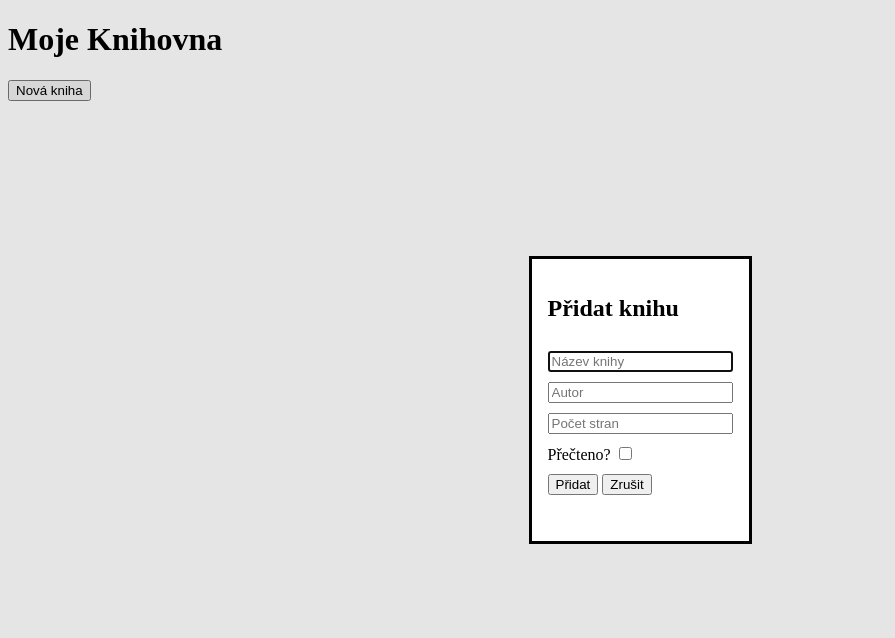
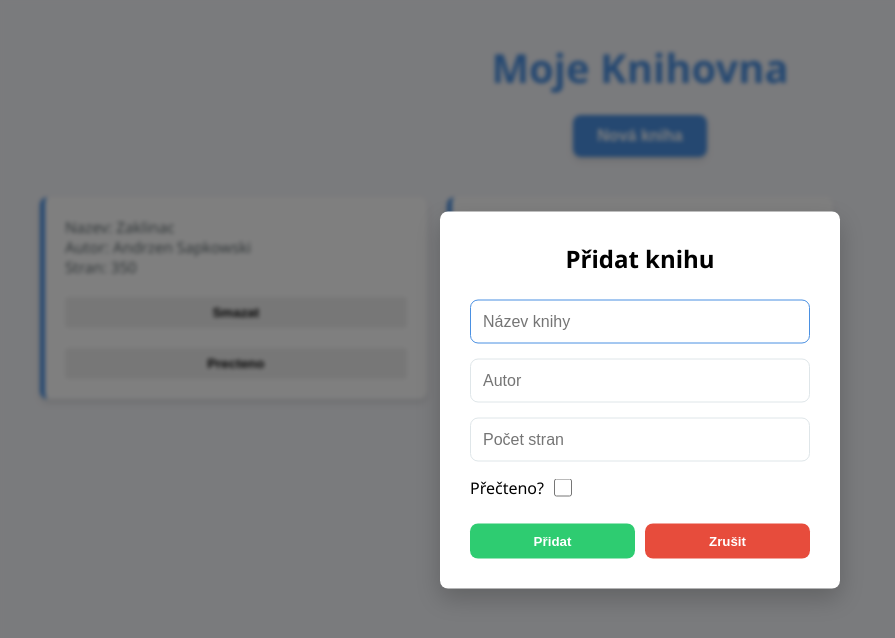
Before and after one commit to marek-milacek/project_odin-library, a plain HTML site: page index.html in a window 1280 px wide. Both pictures are taken after a click on the button "Nová kniha". Shown: the whole page, without its empty margins (0-895 px from the left). Drawn offline with Linux system fonts and the light colour scheme.

Commit message:
css styles update

```diff
--- a/script.js
+++ b/script.js
@@ -1,108 +1,89 @@
-let myLibrary = []; // pole pro ukladani vsech knih
+let myLibrary = [];
 
-// propojeni s html tlacitky a formularem
 const dialog = document.querySelector("#book-dialog");
 const newBookBtn = document.querySelector("#new-book-btn");
 const closeBtn = document.querySelector("#close-btn");
 const bookForm = document.querySelector("#book-form");
 
-// tlacitko pro otevreni formulare
 newBookBtn.addEventListener("click", () => {
-    dialog.showModal(); // showmodal() zobrazi dialog jako modalni okno
+    dialog.showModal();
 });
 
-// tlacitko pro zavreni formulare bez ulozeni
 closeBtn.addEventListener("click", () => {
-    dialog.close(); // zavre dialogove okno
+    dialog.close();
 });
 
-// Vyroba knih
 function Book(title, author, pages, read) {
-    this.id = crypto.randomUUID(); // vygeneruje unikantni ID pro kazdou knihu
+    this.id = crypto.randomUUID();
     this.title = title;
     this.author = author;
     this.pages = pages;
     this.read = read;
 }
 
-// PROTOTYP - funkce na zmenu stavu precitane
 Book.prototype.toggleRead = function() {
-    this.read = !this.read; // prepne true na false a naopak
+    this.read = !this.read;
 };
 
-// FUNKCE PRO PRIDANI KNIHY DO POLE
 function addBookToLibrary(title, author, pages, read) {
   const newBook = new Book(title, author, pages, read);
-  myLibrary.push(newBook); //prida(pushne) knihu do pole
+  myLibrary.push(newBook);
 }
 
-// FUNKCE PRO SMAZANI KNIHY
 function removeBook(idToRemove) {
-    // vytvori nove pole bez knihy, kterou chceme smazat
     myLibrary = myLibrary.filter(book => book.id !== idToRemove);
-    // prekresli obrazovku, aby smazana kniha zmizela
     displayBooks();
 }
 
-// HLAVNI FUNKCE PRO ZOBRAZENI KNIHOVNY NA STRANCE
 function displayBooks() {
     const display = document.getElementById('library-display');
 
-    // vymazaze obsahu pred prekreslenim
     display.innerHTML = "";
 
-    // projde kazdou knihu v poli a vytvori pro ni kartu
     myLibrary.forEach((book) => {
-        // vytvoreni obdelniku (karty) pro knihu
         const bookCard = document.createElement('div');
-        bookCard.classList.add('card'); // pridame tridu pro CSS stylovani
+        bookCard.classList.add('card');
 
-        // vytvoreni textoveho obsahu uvnitr karty
         const info = document.createElement('p');
-        // innerHTML pouziju kvuli znackam br
         info.innerHTML = `Nazev: ${book.title} <br>
                           Autor: ${book.author} <br>
                           Stran: ${book.pages}`;
 
-        // pripne text do bookCard
         bookCard.appendChild(info);
 
-        // tlacitko na smazani knihy
         const removeBtn = document.createElement('button');
         removeBtn.textContent = 'Smazat';
         removeBtn.onclick = () => removeBook(book.id);
         bookCard.appendChild(removeBtn);
 
-        // tlacitko na prepnuti stavu (Precteno / Neprecteno)
         const toggleBtn = document.createElement('button');
         toggleBtn.textContent = book.read ? "Precteno" : "Neprecteno";
         toggleBtn.onclick = () => {
-            book.toggleRead(); // zavola funkci z prototypu
-            displayBooks();    // znovu prekresli knihovnu
+            book.toggleRead();
+            displayBooks();
         };
         bookCard.appendChild(toggleBtn);
 
-        // nakonec celou hotovou kartu pripne do hlavniho divu v HTML
         display.appendChild(bookCard);
     });
 }
 
-// ODESLANI FORMULARE
 bookForm.addEventListener("submit", (event) => {
-    // zastavi obnoveni stranky po kliknuti na tlacitko
     event.preventDefault();
 
-    // vytazeni hodnot z policek formulare
     const title = document.querySelector("#title").value;
     const author = document.querySelector("#author").value;
     const pages = document.querySelector("#pages").value;
     const read = document.querySelector("#read").checked;
 
-    // vytvoreni knihy a ulozeni do pole
     addBookToLibrary(title, author, pages, read);
 
-    // prekresleni zobrazeni a vycisteni formulare
     displayBooks();
-    bookForm.reset(); // vytreseni formulare
+    bookForm.reset();
     dialog.close();
 });
+
+addBookToLibrary("Zaklinac", "Andrzen Sapkowski", 350, true);
+addBookToLibrary("Hobit", "J.R.R. Tolkien", 250, false);
+
+displayBooks();
--- a/style.css
+++ b/style.css
@@ -1,20 +1,182 @@
+:root {
+    --primary-color: #4a90e2;
+    --secondary-color: #f5f6fa;
+    --text-color: #2d3436;
+    --danger-color: #e74c3c;
+    --success-color: #2ecc71;
+    --shadow: 0 4px 6px rgba(0, 0, 0, 0.1);
+    --radius: 8px;
+}
+
+* {
+    box-sizing: border-box;
+    margin: 0;
+    padding: 0;
+}
+
+body {
+    font-family: 'Segoe UI', Roboto, Helvetica, Arial, sans-serif;
+    background-color: var(--secondary-color);
+    color: var(--text-color);
+    display: flex;
+    flex-direction: column;
+    align-items: center;
+    min-height: 100vh;
+    padding: 40px 20px;
+}
+
+h1 {
+    font-size: 2.5rem;
+    margin-bottom: 20px;
+    color: var(--primary-color);
+    text-align: center;
+}
+
+#new-book-btn {
+    background-color: var(--primary-color);
+    color: white;
+    border: none;
+    padding: 12px 24px;
+    font-size: 1rem;
+    font-weight: bold;
+    border-radius: var(--radius);
+    cursor: pointer;
+    transition: transform 0.2s, background-color 0.2s;
+    margin-bottom: 40px;
+    box-shadow: var(--shadow);
+}
+
+#new-book-btn:hover {
+    background-color: #357abd;
+    transform: translateY(-2px);
+}
+
 #library-display {
     display: grid;
-    grid-template-columns: repeat(auto-fill, minmax(200px, 1fr));
+    grid-template-columns: repeat(auto-fill, minmax(300px, 1fr));
     gap: 20px;
-    padding: 20px;
+    width: 100%;
+    max-width: 1200px;
 }
 
-#book-form {
+#library-display > div {
+    background: white;
+    padding: 20px;
+    border-radius: var(--radius);
+    box-shadow: var(--shadow);
     display: flex;
     flex-direction: column;
     gap: 10px;
-    margin-bottom: 30px;
+    border-left: 5px solid var(--primary-color);
+    transition: transform 0.2s;
 }
 
-.card {
-    border: 2px solid #333;
-    padding: 15px;
-    border-radius: 8px;
-    background-color: #f9f9f9;
+#library-display > div:hover {
+    transform: translateY(-5px);
 }
+
+#library-display h3 {
+    margin-bottom: 5px;
+    font-size: 1.25rem;
+}
+
+#library-display p {
+    color: #636e72;
+    font-size: 0.95rem;
+}
+
+#library-display button {
+    margin-top: 10px;
+    padding: 8px;
+    border: none;
+    border-radius: 4px;
+    cursor: pointer;
+    font-weight: 600;
+}
+
+dialog {
+    border: none;
+    border-radius: var(--radius);
+    padding: 30px;
+    box-shadow: 0 10px 25px rgba(0,0,0,0.2);
+    top: 50%;
+    left: 50%;
+    transform: translate(-50%, -50%);
+    width: 90%;
+    max-width: 400px;
+}
+
+dialog::backdrop {
+    background-color: rgba(0, 0, 0, 0.5);
+    backdrop-filter: blur(2px);
+}
+
+form {
+    display: flex;
+    flex-direction: column;
+    gap: 15px;
+}
+
+form h2 {
+    margin-bottom: 10px;
+    text-align: center;
+}
+
+input[type="text"],
+input[type="number"] {
+    padding: 12px;
+    border: 1px solid #dfe6e9;
+    border-radius: var(--radius);
+    font-size: 1rem;
+    outline: none;
+    transition: border-color 0.3s;
+}
+
+input[type="text"]:focus,
+input[type="number"]:focus {
+    border-color: var(--primary-color);
+}
+
+label {
+    display: flex;
+    align-items: center;
+    gap: 10px;
+    font-weight: 500;
+    cursor: pointer;
+}
+
+input[type="checkbox"] {
+    width: 18px;
+    height: 18px;
+    accent-color: var(--success-color);
+}
+
+.form-buttons {
+    display: flex;
+    gap: 10px;
+    margin-top: 10px;
+}
+
+.form-buttons button {
+    flex: 1;
+    padding: 10px;
+    border: none;
+    border-radius: var(--radius);
+    font-weight: bold;
+    cursor: pointer;
+    transition: opacity 0.2s;
+}
+
+.form-buttons button[type="submit"] {
+    background-color: var(--success-color);
+    color: white;
+}
+
+.form-buttons button[type="button"] {
+    background-color: var(--danger-color);
+    color: white;
+}
+
+.form-buttons button:hover {
+    opacity: 0.9;
+}
```
